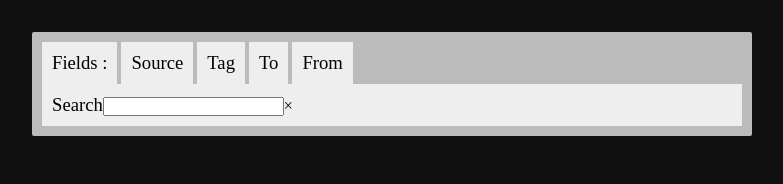
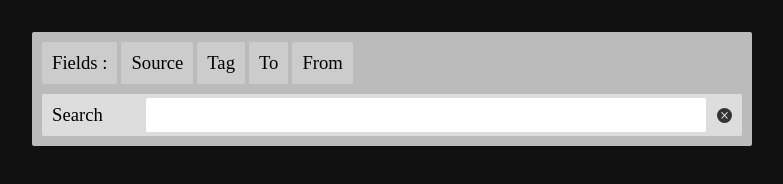
Before and after one commit to gravitezero/search-field, a plain HTML site: page index.html in a window 1280 px wide. Shown: the whole page, without its empty margins (248-1031 px from the left). Drawn offline with Linux system fonts and the light colour scheme.

Commit message:
adjustments

```diff
--- a/scripts/script.js
+++ b/scripts/script.js
@@ -1,6 +1,13 @@
 $(document).ready(function(){
 
 	$(document).find('.field').each(function(i, field) {
+
+		if (i === 0) {
+			var input = $(field).find('input');
+			$(field).find('.close').click(function() {
+				$(input).val('');
+			})
+		} else {
 			$(field).find('h2').click(function(){
 				console.log('expand');
 				$(field).addClass('expanded');
@@ -10,6 +17,6 @@ $(document).ready(function(){
 				console.log('collapse');
 				$(field).removeClass('expanded');
 			});
+		}
 	});
-
 })
--- a/style/style.less
+++ b/style/style.less
@@ -21,7 +21,9 @@ body {
 	background: #BBB;
 	border-radius: 2px;
 	padding: 10px;
+	padding-bottom: 0px;
 	position: relative;
+
 
 	&:after {
 		content: '';
@@ -38,13 +40,10 @@ body {
 		list-style-type: none;
 		display: inline-block;
 		padding: 10px;
-		background: #EEE;
+		background: #CCC;
+		border-radius: 2px;
 		clear: both;
-
-		* {
-			display: inline-block;
-		}
-
+		margin-bottom: 10px;
 
 		input, .close {
 			display: none;
@@ -53,14 +52,48 @@ body {
 
 
 		&.expanded {
+
+			background: #DDD;
 			display: block;
-			position: static;
+			position: relative;
 			float: left;
 
 			width: 100%;
 
-			input, .close {
+			h2 {
+				width: 100px;
+			}
+
+			* {
 				display: inline-block;
+			}
+
+			input {
+				width: 560px;
+				font-size: 14pt;
+				border: none;
+				outline: none;
+				border-radius: 2px;
+				padding: 0.3em;
+				margin: -0.3em;
+			}
+
+			.close {
+				@size: 15px;
+				width: @size;
+				height: @size;
+				line-height: @size;
+				border-radius: @size;
+
+				background: #333;
+				color: #FFF;
+
+				text-align: center;
+
+				position: absolute;
+				right: 10px;
+				top: 50%;
+				margin-top: -@size/2;
 			}
 		}
 	}
```
Lines whose indentation alone changed are shown as unchanged.
